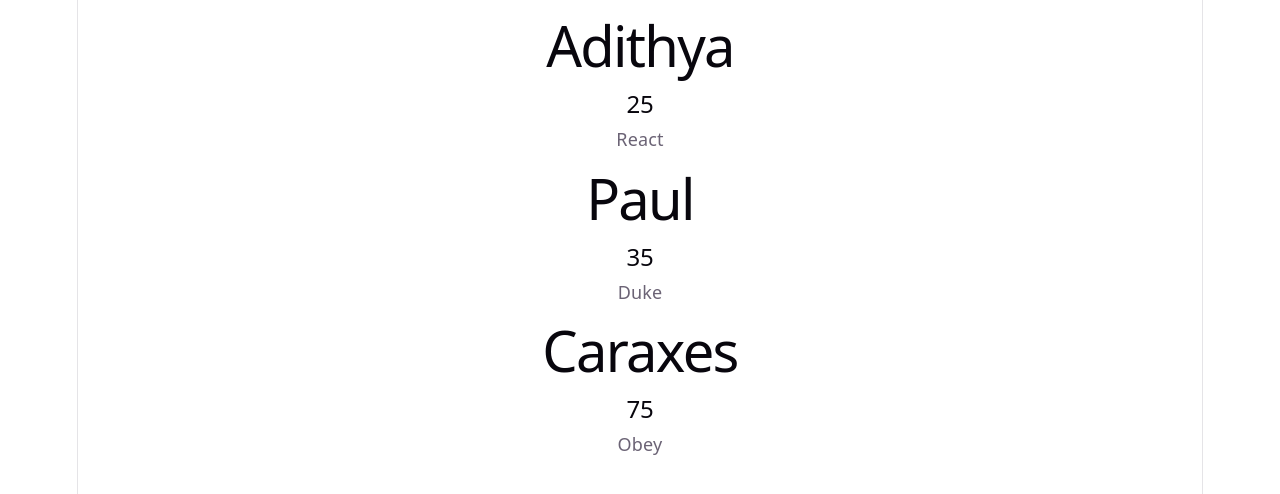
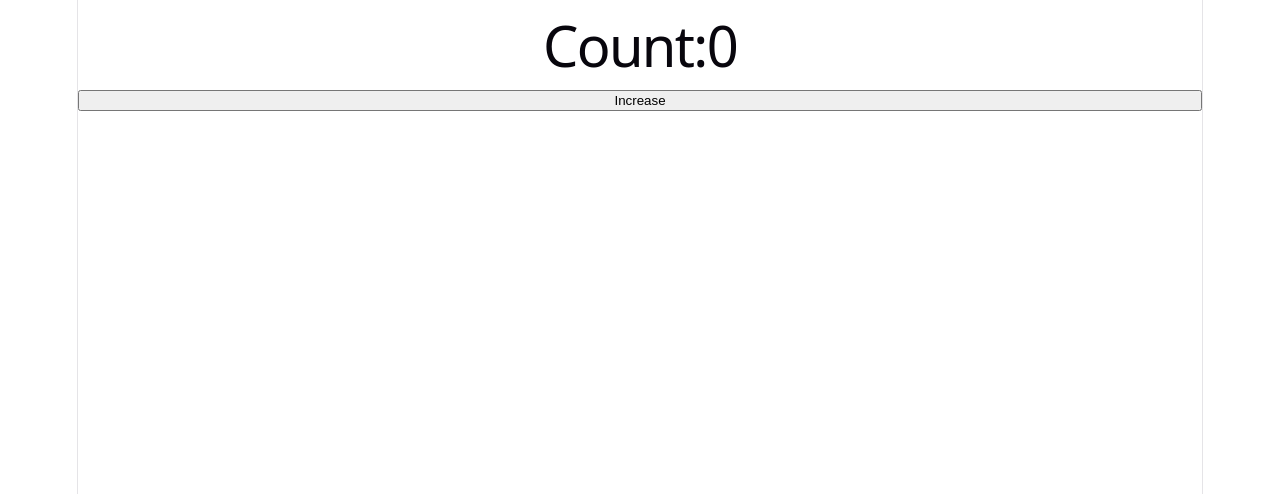
Before and after one commit to adithya2809/Learn-Python-Full-Stack-Development, a React (Vite) app in the folder react-frontend/: page / in a window 1280 px wide. Shown: the top 494 px of the page. Built offline with nearby package versions, Linux system fonts and the light colour scheme.

Commit message:
Refactor App component to implement setter functionality and remove Student component, and functional updater in notes

```diff
--- a/react-frontend/src/App.jsx
+++ b/react-frontend/src/App.jsx
@@ -1,29 +1,21 @@
+import { useState} from "react";
 
 
-function Student({name, age,course}){
-  return(<> <h1>{name}</h1>
-        <h2>{age}</h2>
-        <p>{course}</p>
-  </>
-
-  )
-
-}
 
 
 function App(){
+  const[count,setCount]=useState(0);
+
   return(
     <>
-    <Student name="Adithya"
-             age={25}
-             course="React"/>
-    <Student name="Paul"
-             age={35}
-             course="Duke"/>
-    <Student name="Caraxes"
-             age={75}
-             course="Obey"/>
+    <h1>Count:{count}</h1>
 
+    <button onClick={() => {console.log("before:",count);
+    setCount(count+1);
+    console.log("after:",count);
+    }}>
+      Increase
+    </button>
     </>
   );
 
```
Also changed, not shown: 1 other file (tests, documents, lock files or other folders).
